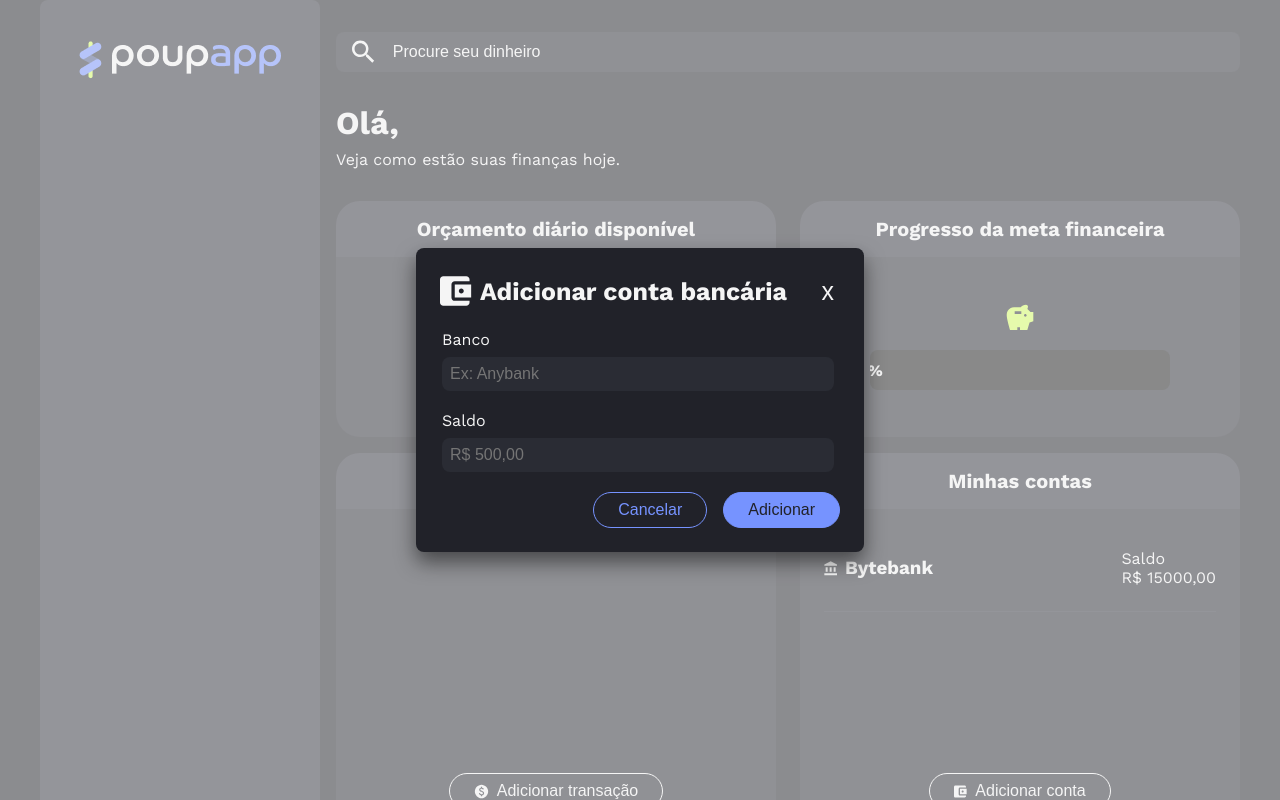
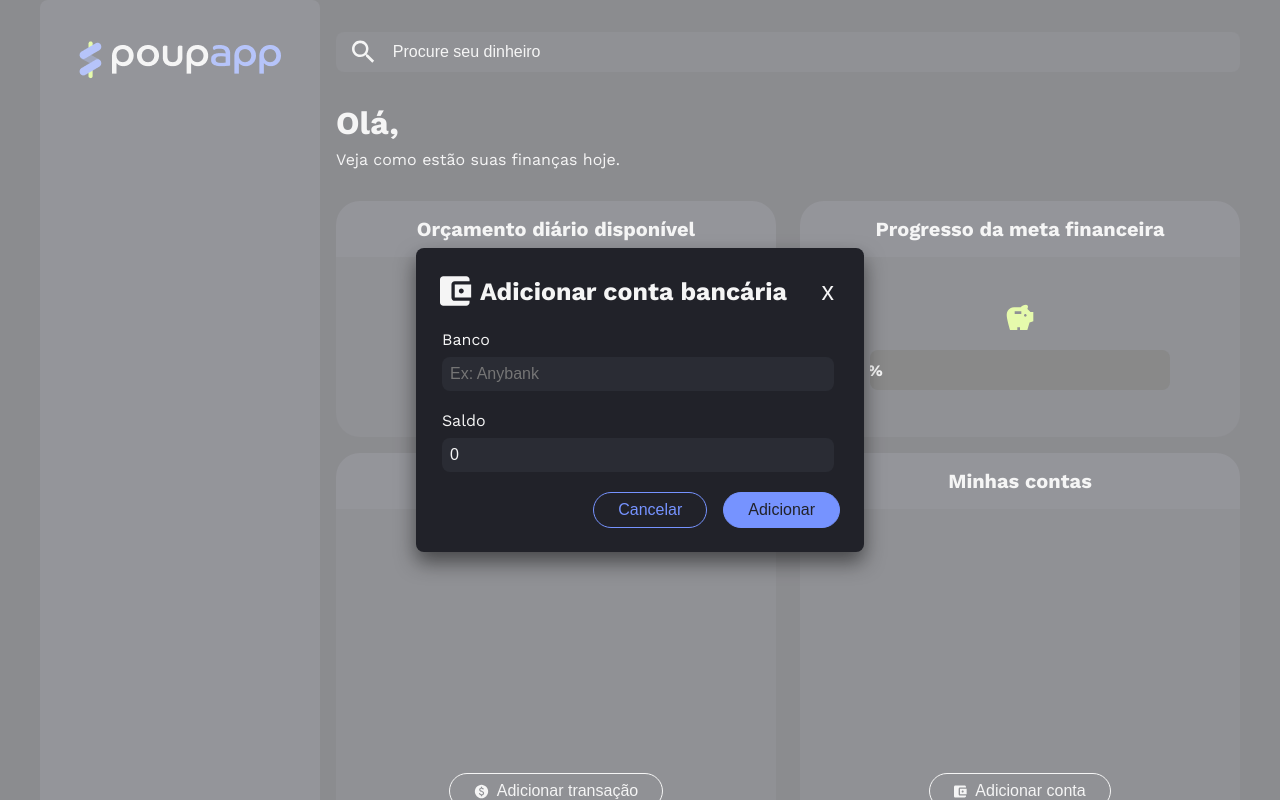
Before and after one commit to NeiltonSeguins/fit-manager, a React (Vite) app: page /home in a window 1280 px wide. Both pictures are taken after a click on the button "Adicionar conta". Shown: the top 800 px of the page. Built offline with nearby package versions, Linux system fonts and the light colour scheme.

Commit message:
Aula 04 - Lidando com as contas e valores monetários

```diff
--- a/src/components/Contas/Conta/index.jsx
+++ b/src/components/Contas/Conta/index.jsx
@@ -6,7 +6,7 @@ const Conta = ({ conta }) => {
     <ItemConta className="conta">
       <TituloConta className="conta-titulo">
         <BankIcon />
-        <h3>{conta.nome}</h3>
+        <h3>{conta.banco}</h3>
       </TituloConta>
       <SaldoConta className="conta-saldo">
         <p>Saldo</p>
--- a/src/components/Contas/index.jsx
+++ b/src/components/Contas/index.jsx
@@ -3,11 +3,19 @@ import { Botao, Cartao, CartaoCabecalho, Modal, WalletIcon } from "..";
 import Conta from "./Conta";
 import { Container, ListaMovimentacoes } from "./style";
 import { Fieldset, Form, InputText, Label } from "../../screens/Cadastro/style";
+import { useDispatch, useSelector } from "react-redux";
+import { adicionarConta } from "../../redux/slices/transacoesSlice";
+import { atualizarSaldoOrcamento } from "../../redux/slices/usuarioSlice";
 
 const Contas = () => {
-  const contas = [{ nome: "Bytebank", saldo: "15000,00" }];
+  const dispatch = useDispatch();
+  const contas = useSelector((state) => state.transacoes.contas);
 
   const [isModalOpen, setIsModalOpen] = useState(false);
+  const [novaConta, setNovaConta] = useState({
+    banco: "",
+    saldo: 0,
+  });
 
   const handleOpenModal = () => {
     setIsModalOpen(true);
@@ -17,13 +25,19 @@ const Contas = () => {
     setIsModalOpen(false);
   };
 
+  const handleAddConta = () => {
+    dispatch(adicionarConta(novaConta));
+    dispatch(atualizarSaldoOrcamento(parseInt(novaConta.saldo)));
+    handleCloseModal();
+  };
+
   return (
     <Cartao>
       <CartaoCabecalho>Minhas contas</CartaoCabecalho>
       <Container>
         <ListaMovimentacoes>
-          {contas.map((conta, index) => (
-            <Conta key={index} conta={conta} />
+          {contas.map((conta) => (
+            <Conta key={conta.saldo} conta={conta} />
           ))}
         </ListaMovimentacoes>
         <Botao aoClicar={() => handleOpenModal()}>
@@ -34,21 +48,34 @@ const Contas = () => {
           <Modal
             onClose={() => handleCloseModal()}
             isOpen={isModalOpen}
+            aoClicar={() => handleAddConta()}
             titulo="Adicionar conta bancária"
             icon={<WalletIcon />}
           >
             <Form>
               <Fieldset>
-                <Label htmlFor="nomeTransacao">Banco</Label>
+                <Label htmlFor="banco">Banco</Label>
                 <InputText
                   type="text"
-                  id="nomeTransacao"
+                  id="banco"
                   placeholder="Ex: Anybank"
+                  value={novaConta.banco}
+                  onChange={(e) =>
+                    setNovaConta({ ...novaConta, banco: e.target.value })
+                  }
                 />
               </Fieldset>
               <Fieldset>
-                <Label htmlFor="valor">Saldo</Label>
-                <InputText type="text" id="valor" placeholder="R$ 500,00" />
+                <Label htmlFor="saldo">Saldo</Label>
+                <InputText
+                  type="number"
+                  id="saldo"
+                  placeholder="R$ 500,00"
+                  value={novaConta.saldo}
+                  onChange={(e) =>
+                    setNovaConta({ ...novaConta, saldo: e.target.value })
+                  }
+                />
               </Fieldset>
             </Form>
           </Modal>
--- a/src/components/Contas/style.js
+++ b/src/components/Contas/style.js
@@ -30,9 +30,13 @@ export const ItemConta = styled.li`
   display: flex;
   justify-content: space-between;
   align-items: center;
-  padding-bottom: var(--padding-m);
+  padding: var(--padding-m) 0;
   border-bottom: 1px solid var(--cor-neutra-medium);
   color: var(--cor-neutra-light);
+
+  &:nth-child(1) {
+    padding-top: 0;
+  }
 `;
 
 export const TituloConta = styled.div`
--- a/src/redux/slices/usuarioSlice.js
+++ b/src/redux/slices/usuarioSlice.js
@@ -28,6 +28,10 @@ const usuarioSlice = createSlice({
         state.orcamentoDiario -= valor;
       }
     },
+    atualizarSaldoOrcamento: (state, action) => {
+      const saldo = action.payload;
+      state.orcamentoDiario += saldo;
+    },
     defineObjetivoFinanceiro: (state, action) => {
       state.objetivoFinanceiro = action.payload;
     },
@@ -43,5 +47,6 @@ export const {
   atualizarRendaMensal,
   atualizarProgressoMeta,
   atualizarOrcamento,
+  atualizarSaldoOrcamento,
 } = usuarioSlice.actions;
 export default usuarioSlice.reducer;
--- a/src/screens/Cadastro/Cadastro.jsx
+++ b/src/screens/Cadastro/Cadastro.jsx
@@ -35,7 +35,7 @@ const Cadastro = () => {
     evento.preventDefault();
 
     dispatch(setNomeUsuario(nome));
-    dispatch(atualizarRendaMensal(renda));
+    dispatch(atualizarRendaMensal(parseInt(renda)));
     dispatch(defineObjetivoFinanceiro(objetivoFinanceiro));
 
     navigate("/home");
--- a/src/utils/index.js
+++ b/src/utils/index.js
@@ -1,5 +1,5 @@
 export const calcularOrcamentoDiario = (rendaMensal) => {
-  return (rendaMensal / 30).toFixed(0);
+  return parseInt(rendaMensal / 30);
 };
 
 export const calcularProgressoMeta = (
```
